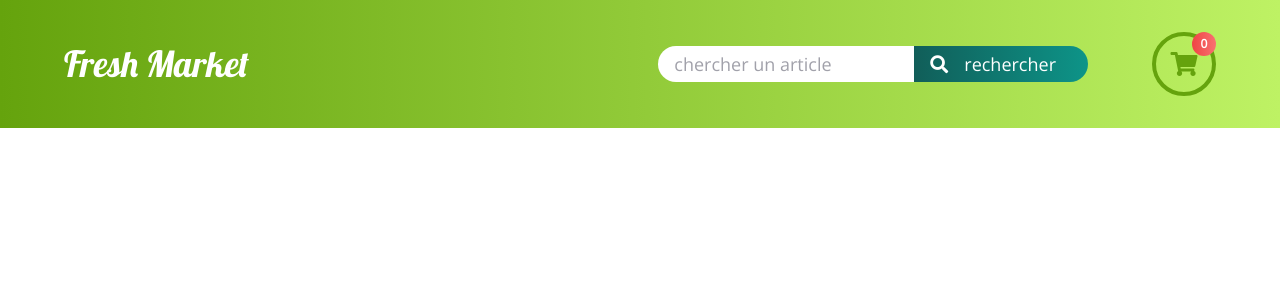
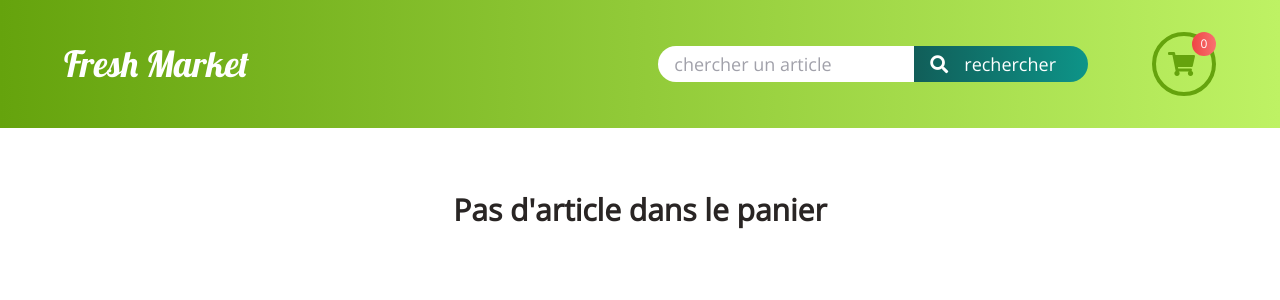
Before and after one commit to logic-fabric/fresh-market, a React (Create React App) app: page /mon-panier in a window 1280 px wide. Shown: the top 300 px of the page. Built offline with nearby package versions, Linux system fonts and the light colour scheme.

Commit message:
feature: add navigation to Home / Cart pages in Header

```diff
--- a/src/components/Header/Header.css
+++ b/src/components/Header/Header.css
@@ -1,6 +1,12 @@
 .content-wrapper {
   max-width: 90rem;
   margin: auto;
+}
+
+.cart-icon {
+  position: absolute;
+  top: 1rem;
+  left: 0.75rem;
 }
 
 .cart-counter {
--- a/src/components/Header/Header.jsx
+++ b/src/components/Header/Header.jsx
@@ -1,4 +1,5 @@
 import React from "react";
+import { Link } from "react-router-dom";
 
 import "./Header.css";
 
@@ -10,7 +11,9 @@ export function Header({
   return (
     <header className="bg-gradient-to-r from-primary-600 to-primary-300 ">
       <div className="content-wrapper flex justify-between items-center px-4 py-3">
-        <div className="font-serif text-white text-4xl">Fresh Market</div>
+        <Link to="/" className="font-serif text-white text-4xl">
+          Fresh Market
+        </Link>
 
         <nav className="flex text-lg items-center">
           <form className="mr-4 rounded-full overflow-hidden">
@@ -34,14 +37,16 @@ export function Header({
             </button>
           </form>
 
-          <button
-            className="fas fa-shopping-cart relative w-4 h-4 border-sm border-colorprimary-600 rounded-full text-primary-600 text-2xl"
+          <Link
+            to="mon-panier"
+            className="relative w-4 h-4 border-sm border-colorprimary-600 rounded-full text-primary-600 text-2xl"
             type="button"
           >
+            <span className="cart-icon fas fa-shopping-cart"></span>
             <span className="cart-counter font-sans  bg-gradient-to-r from-danger-500 to-danger-400">
               {cartCounter}
             </span>
-          </button>
+          </Link>
         </nav>
       </div>
     </header>
--- a/src/index.jsx
+++ b/src/index.jsx
@@ -2,6 +2,7 @@ import React, { useState } from "react";
 import ReactDOM from "react-dom";
 import { BrowserRouter as Router, Route, Switch } from "react-router-dom";
 
+import { Cart } from "./pages/Cart/Cart";
 import { Home } from "./pages/Home/Home";
 import { Header } from "./components/Header/Header";
 
@@ -60,6 +61,9 @@ function App() {
             setCartCounter={setCartCounter}
           />
         </Route>
+        <Route path="/mon-panier">
+          <Cart />
+        </Route>
       </Switch>
     </Router>
   );
--- /dev/null
+++ b/src/pages/Cart/Cart.css
@@ -0,0 +1,4 @@
+.content-wrapper {
+  max-width: 90rem;
+  margin: auto;
+}
--- a/src/pages/Cart/Cart.jsx
+++ b/src/pages/Cart/Cart.jsx
@@ -0,0 +1,11 @@
+import "./Cart.css";
+
+export function Cart() {
+  return (
+    <main className="content-wrapper">
+      <h1 className="p-4 text-center text-3xl font-bold">
+        Pas d'article dans le panier
+      </h1>
+    </main>
+  );
+}
--- a/src/pages/Home/Home.jsx
+++ b/src/pages/Home/Home.jsx
@@ -16,7 +16,6 @@ export function Home({
   const productsToDisplay = products[activeCategory].items;
 
   return (
-    <div>
     <main className="content-wrapper grid grid-cols-4">
       <aside className="px-4 py-3">
         <SecondaryNav
@@ -29,15 +28,12 @@ export function Home({
 
       <div className="col-span-3 my-3">
         <Gallery
-            products={
-              isFilteringProducts ? filteredProducts : productsToDisplay
-            }
+          products={isFilteringProducts ? filteredProducts : productsToDisplay}
           activeCategory={activeCategory}
           cartCounter={cartCounter}
           setCartCounter={setCartCounter}
         />
       </div>
     </main>
-    </div>
   );
 }
```
Lines whose indentation alone changed are shown as unchanged.
